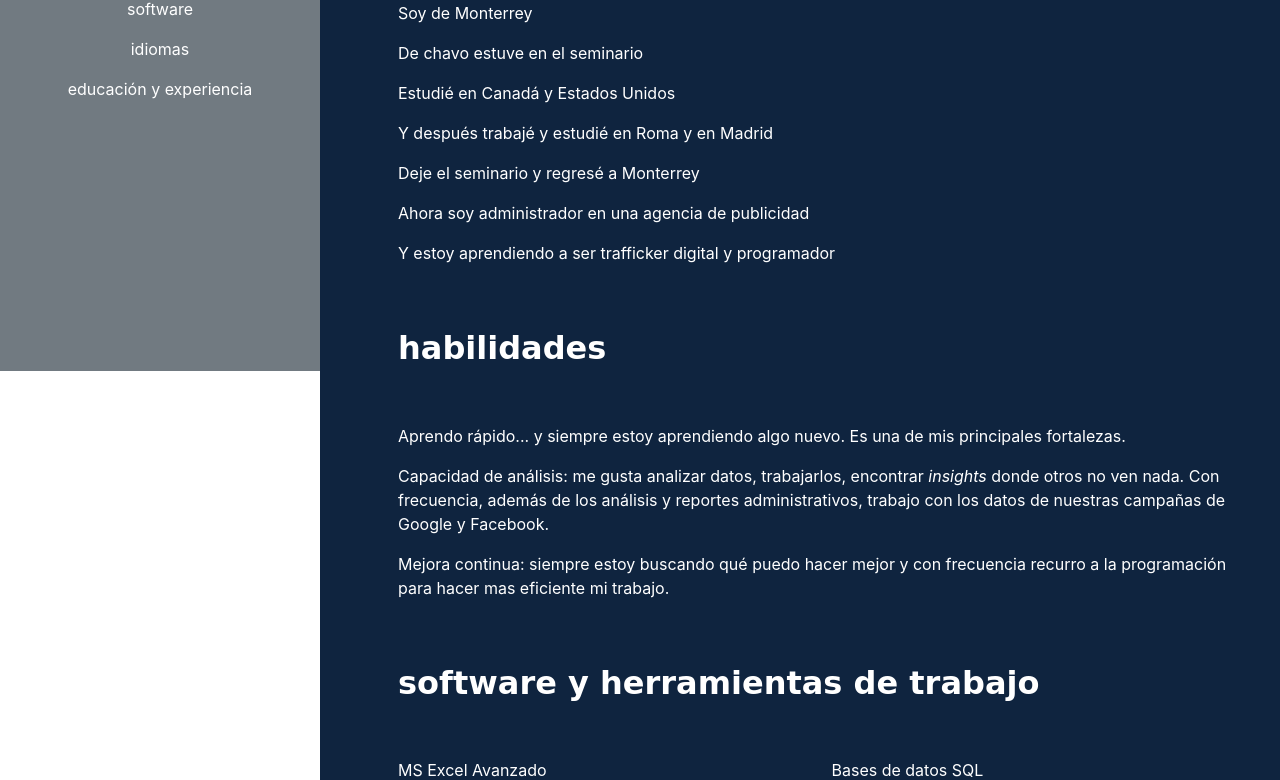
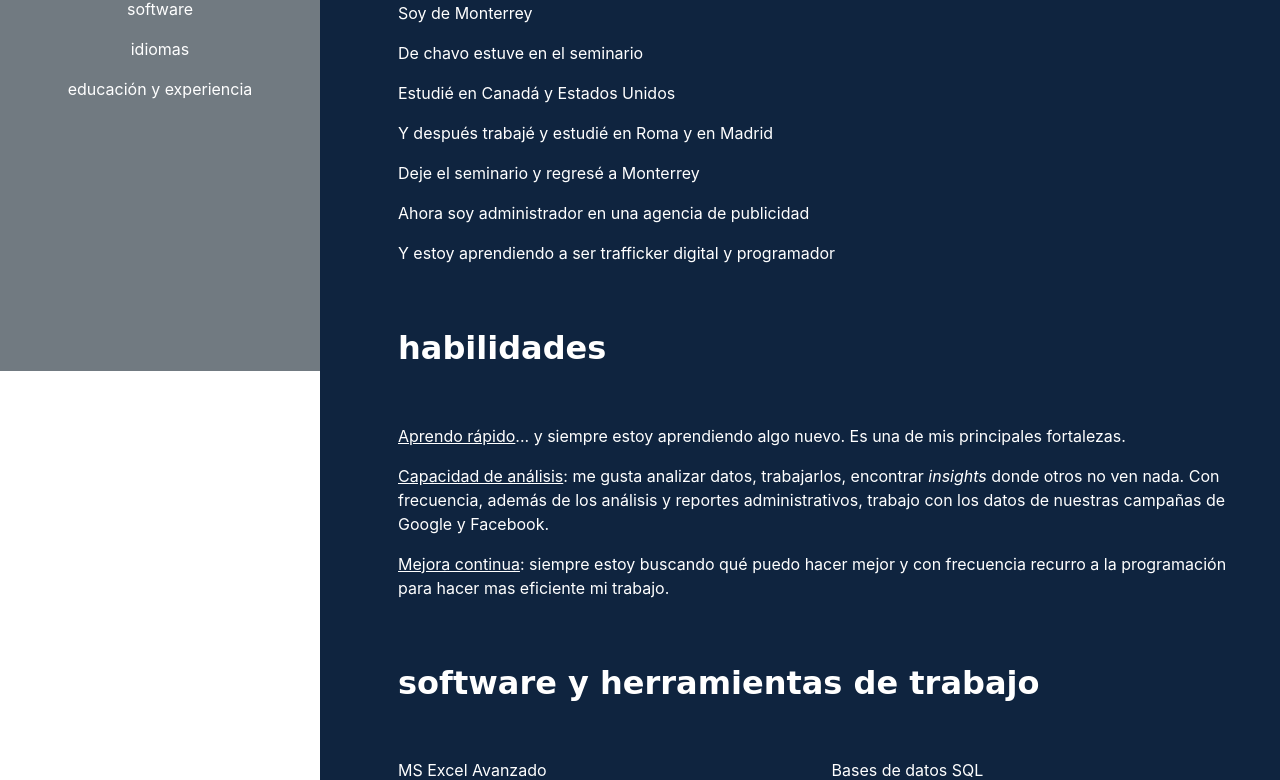
Before and after one commit to LuisPatricioG/luispatriciog.github.io, a plain HTML site: page index.html in a window 1280 px wide. Shown: the part 429-1209 px from the top of the page. Drawn offline with nearby package versions, Linux system fonts and the light colour scheme; a web font is replaced by a local one.

Commit message:
Detalles en formato de habilidades

```diff
--- a/index.html
+++ b/index.html
@@ -59,9 +59,9 @@
         <div class="container" id="Habilidades">
             <h2 class="p-5" data-aos="zoom-out">habilidades</h2>
             <div class="container pl-5">
-                <p>Aprendo rápido... y siempre estoy aprendiendo algo nuevo. Es una de mis principales fortalezas.</p>
-                <p>Capacidad de análisis: me gusta analizar datos, trabajarlos, encontrar <i>insights</i> donde otros no ven nada. Con frecuencia, además de los análisis y reportes administrativos, trabajo con los datos de nuestras campañas de Google y Facebook.</p>
-                <p>Mejora continua: siempre estoy buscando qué puedo hacer mejor y con frecuencia recurro a la programación para hacer mas eficiente mi trabajo.</p>
+                <p><u>Aprendo rápido</u>... y siempre estoy aprendiendo algo nuevo. Es una de mis principales fortalezas.</p>
+                <p><u>Capacidad de análisis</u>: me gusta analizar datos, trabajarlos, encontrar <i>insights</i> donde otros no ven nada. Con frecuencia, además de los análisis y reportes administrativos, trabajo con los datos de nuestras campañas de Google y Facebook.</p>
+                <p><u>Mejora continua</u>: siempre estoy buscando qué puedo hacer mejor y con frecuencia recurro a la programación para hacer mas eficiente mi trabajo.</p>
             </div>
         </div>
 
```
